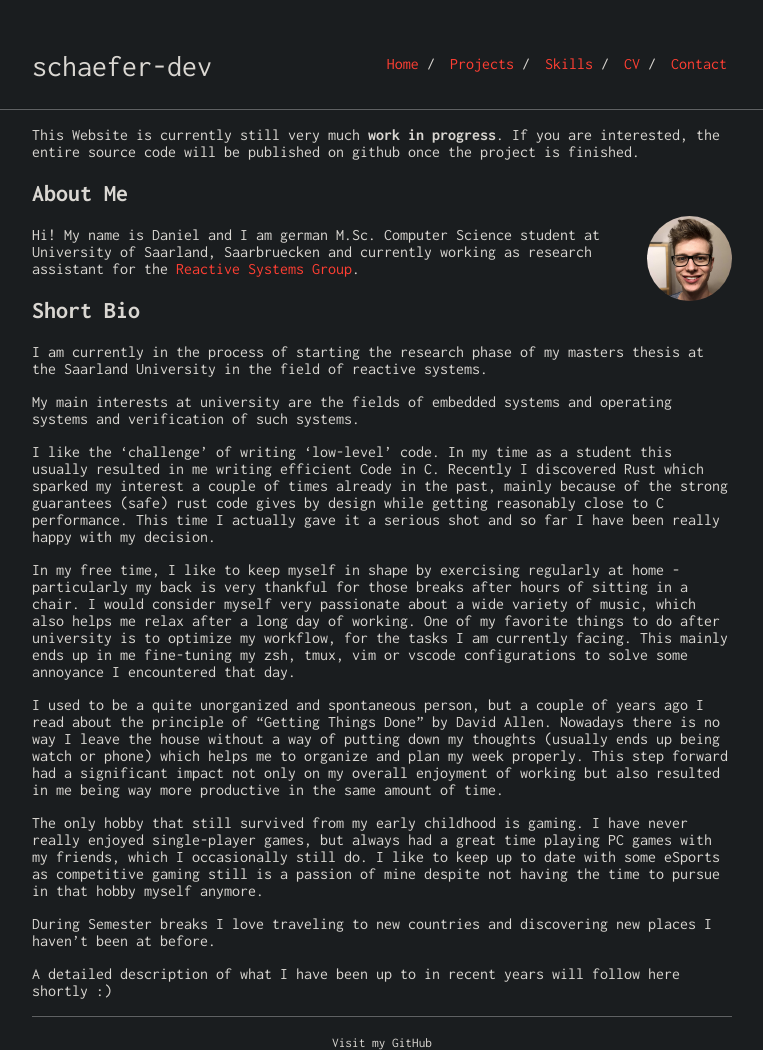
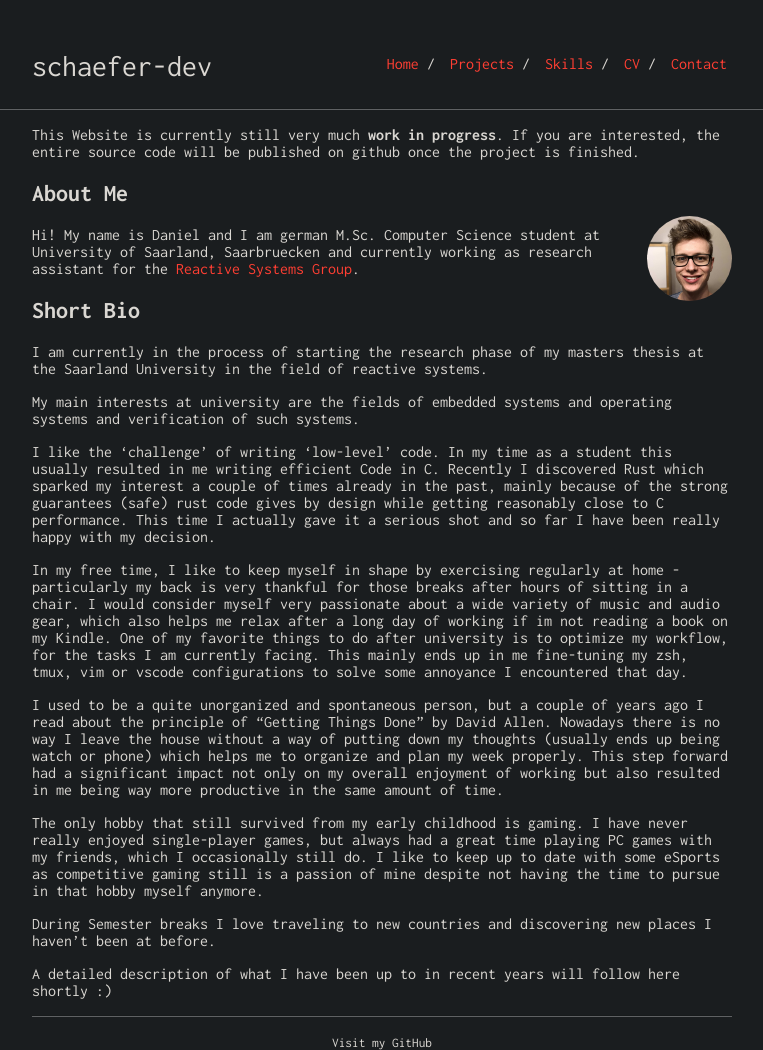
Before and after one commit to schaefer-dev/schaefer-dev.github.io, a Jekyll site: the page built from index.md, in a window 1280 px wide. Shown: the whole page, without its empty margins (258-1021 px from the left). Built offline with Jekyll 4.4.1, drawn with Linux system fonts in a browser that asks for light colours.

Commit message:
minor addition

```diff
--- a/index.md
+++ b/index.md
@@ -20,7 +20,7 @@ My main interests at university are the fields of embedded systems and operating
 
 I like the 'challenge' of writing 'low-level' code. In my time as a student this usually resulted in me writing efficient Code in C. Recently I discovered Rust which sparked my interest a couple of times already in the past, mainly because of the strong guarantees (safe) rust code gives by design while getting reasonably close to C performance. This time I actually gave it a serious shot and so far I have been really happy with my decision.
 
-In my free time, I like to keep myself in shape by exercising regularly at home - particularly my back is very thankful for those breaks after hours of sitting in a chair. I would consider myself very passionate about a wide variety of music, which also helps me relax after a long day of working. One of my favorite things to do after university is to optimize my workflow, for the tasks I am currently facing. This mainly ends up in me fine-tuning my zsh, tmux, vim or vscode configurations to solve some annoyance I encountered that day.
+In my free time, I like to keep myself in shape by exercising regularly at home - particularly my back is very thankful for those breaks after hours of sitting in a chair. I would consider myself very passionate about a wide variety of music and audio gear, which also helps me relax after a long day of working if im not reading a book on my Kindle. One of my favorite things to do after university is to optimize my workflow, for the tasks I am currently facing. This mainly ends up in me fine-tuning my zsh, tmux, vim or vscode configurations to solve some annoyance I encountered that day.
 
 I used to be a quite unorganized and spontaneous person, but a couple of years ago I read about the principle of "Getting Things Done" by David Allen. Nowadays there is no way I leave the house without a way of putting down my thoughts (usually ends up being watch or phone) which helps me to organize and plan my week properly. This step forward had a significant impact not only on my overall enjoyment of working but also resulted in me being way more productive in the same amount of time.
 
```
